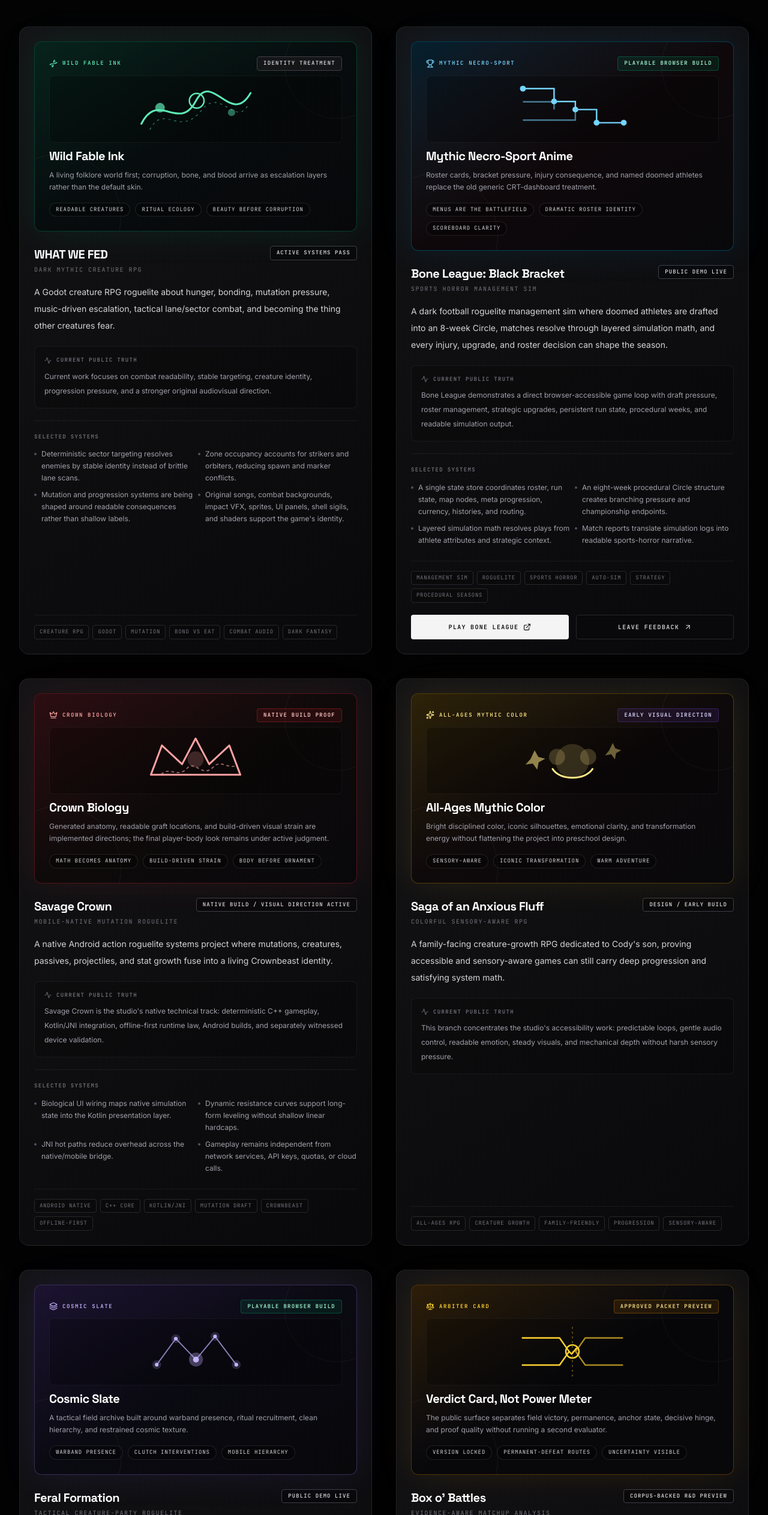
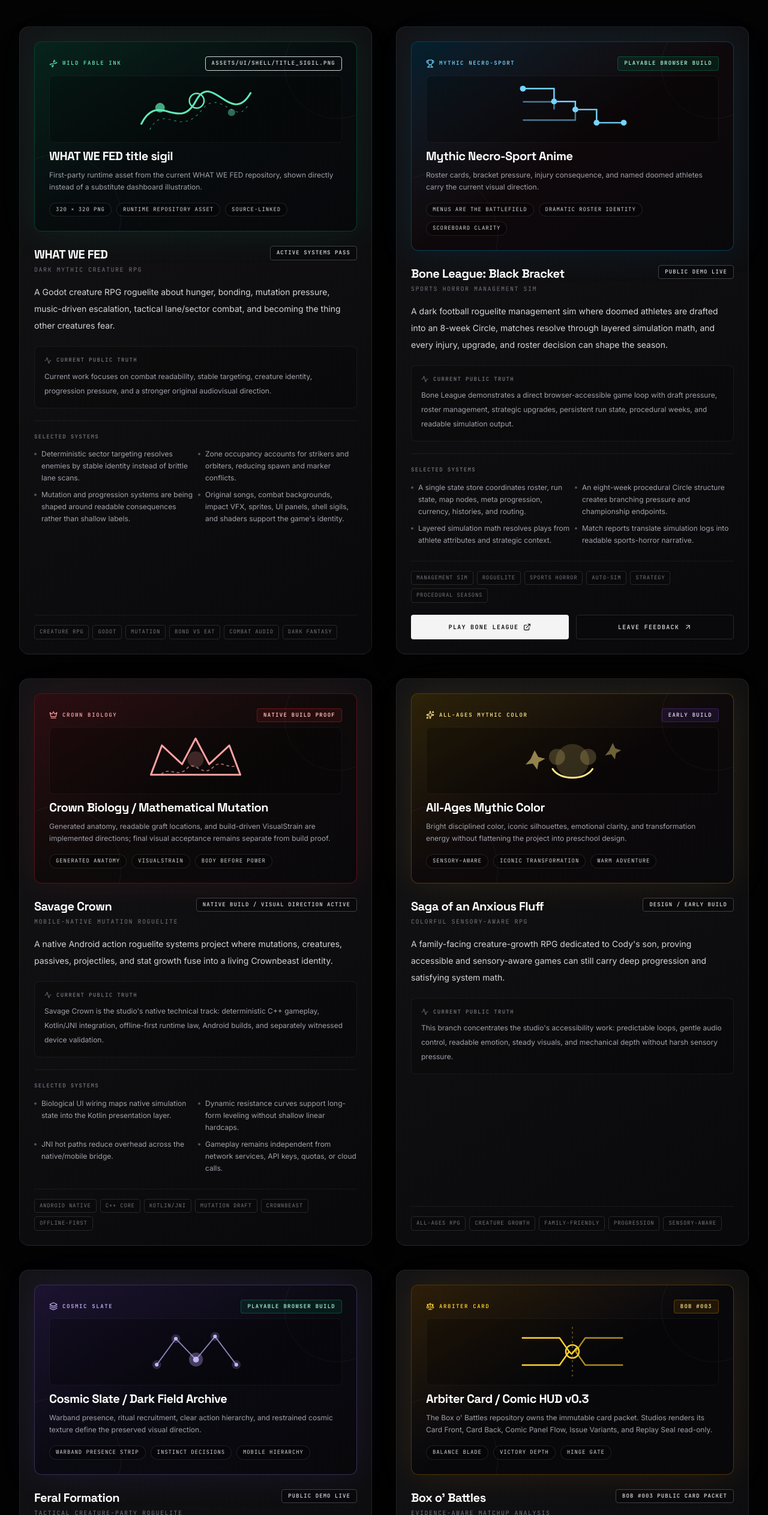
Before and after one commit to ultramonkey23/Ultramonkeydog-studios-, a React (Vite) app: page / in a window 1280 px wide. Shown: the part 2220-4746 px from the top of the page at 60% size. Built offline with nearby package versions, Linux system fonts and the light colour scheme.

Commit message:
content: use exact project language and direct WHAT WE FED asset

```diff
--- a/src/data.ts
+++ b/src/data.ts
@@ -16,11 +16,19 @@ export const PROJECTS_DATA: Project[] = [
     accentColor: "neon-green",
     publicVisual: {
       style: "wild-fable",
-      mediaState: "CONCEPT_TREATMENT",
-      mediaLabel: "Identity treatment",
-      heading: "Wild Fable Ink",
-      note: "A living folklore world first; corruption, bone, and blood arrive as escalation layers rather than the default skin.",
-      facets: ["Readable creatures", "Ritual ecology", "Beauty before corruption"],
+      mediaState: "RUNTIME_ASSET",
+      mediaLabel: "assets/ui/shell/title_sigil.png",
+      heading: "WHAT WE FED title sigil",
+      note: "First-party runtime asset from the current WHAT WE FED repository, shown directly instead of a substitute dashboard illustration.",
+      facets: ["320 × 320 PNG", "Runtime repository asset", "Source-linked"],
+      asset: {
+        src: "https://raw.githubusercontent.com/ultramonkey23/what-we-fed/master/assets/ui/shell/title_sigil.png",
+        alt: "WHAT WE FED title sigil from the game's current public repository",
+        width: 320,
+        height: 320,
+        sourceLabel: "title_sigil.png",
+        sourceUrl: "https://github.com/ultramonkey23/what-we-fed/blob/master/assets/ui/shell/title_sigil.png",
+      },
     },
     expandedDetails: "Current work focuses on combat readability, stable targeting, creature identity, progression pressure, and a stronger original audiovisual direction.",
     systemsUnderTheHood: [
@@ -43,7 +51,7 @@ export const PROJECTS_DATA: Project[] = [
       mediaState: "PLAYABLE_DEMO",
       mediaLabel: "Playable browser build",
       heading: "Mythic Necro-Sport Anime",
-      note: "Roster cards, bracket pressure, injury consequence, and named doomed athletes replace the old generic CRT-dashboard treatment.",
+      note: "Roster cards, bracket pressure, injury consequence, and named doomed athletes carry the current visual direction.",
       facets: ["Menus are the battlefield", "Dramatic roster identity", "Scoreboard clarity"],
     },
     demoUrl: "https://bone-league-black-bracket-604506170438.us-east1.run.app",
@@ -68,9 +76,9 @@ export const PROJECTS_DATA: Project[] = [
       style: "crown-biology",
       mediaState: "NATIVE_BUILD",
       mediaLabel: "Native build proof",
-      heading: "Crown Biology",
-      note: "Generated anatomy, readable graft locations, and build-driven visual strain are implemented directions; the final player-body look remains under active judgment.",
-      facets: ["Math becomes anatomy", "Build-driven strain", "Body before ornament"],
+      heading: "Crown Biology / Mathematical Mutation",
+      note: "Generated anatomy, readable graft locations, and build-driven VisualStrain are implemented directions; final visual acceptance remains separate from build proof.",
+      facets: ["Generated anatomy", "VisualStrain", "Body Before Power"],
     },
     expandedDetails: "Savage Crown is the studio's native technical track: deterministic C++ gameplay, Kotlin/JNI integration, offline-first runtime law, Android builds, and separately witnessed device validation.",
     systemsUnderTheHood: [
@@ -91,7 +99,7 @@ export const PROJECTS_DATA: Project[] = [
     publicVisual: {
       style: "all-ages-mythic",
       mediaState: "EARLY_BUILD",
-      mediaLabel: "Early visual direction",
+      mediaLabel: "Early build",
       heading: "All-Ages Mythic Color",
       note: "Bright disciplined color, iconic silhouettes, emotional clarity, and transformation energy without flattening the project into preschool design.",
       facets: ["Sensory-aware", "Iconic transformation", "Warm adventure"],
@@ -110,9 +118,9 @@ export const PROJECTS_DATA: Project[] = [
       style: "cosmic-slate",
       mediaState: "PLAYABLE_DEMO",
       mediaLabel: "Playable browser build",
-      heading: "Cosmic Slate",
-      note: "A tactical field archive built around warband presence, ritual recruitment, clean hierarchy, and restrained cosmic texture.",
-      facets: ["Warband presence", "Clutch interventions", "Mobile hierarchy"],
+      heading: "Cosmic Slate / Dark Field Archive",
+      note: "Warband presence, ritual recruitment, clear action hierarchy, and restrained cosmic texture define the preserved visual direction.",
+      facets: ["Warband Presence Strip", "Instinct decisions", "Mobile hierarchy"],
     },
     demoUrl: "https://feral-formation-604506170438.us-east1.run.app",
     demoLabel: "Play Feral Formation",
@@ -123,113 +131,44 @@ export const PROJECTS_DATA: Project[] = [
     title: "Box o' Battles",
     tone: "Evidence-aware matchup analysis",
     description: "A standalone Arbiter project that locks versions and scenarios, builds evidence-backed permanent-defeat routes, and produces structured matchup verdict packets.",
-    tags: ["Arbiter", "Evidence-Aware", "Structured Verdicts", "Matchup Analysis", "Read-Only Consumer"],
-    status: "Corpus-Backed R&D Preview",
+    tags: ["Arbiter", "Evidence-Aware", "Permanent-Defeat Routes", "Matchup Analysis", "Read-Only Consumer"],
+    status: "BOB #003 Public Card Packet",
     accentColor: "warm-amber",
     publicVisual: {
       style: "arbiter-card",
       mediaState: "READ_ONLY_PACKET",
-      mediaLabel: "Approved packet preview",
-      heading: "Verdict Card, Not Power Meter",
-      note: "The public surface separates field victory, permanence, anchor state, decisive hinge, and proof quality without running a second evaluator.",
-      facets: ["Version locked", "Permanent-defeat routes", "Uncertainty visible"],
+      mediaLabel: "BOB #003",
+      heading: "Arbiter Card / Comic HUD v0.3",
+      note: "The Box o' Battles repository owns the immutable card packet. Studios renders its Card Front, Card Back, Comic Panel Flow, Issue Variants, and Replay Seal read-only.",
+      facets: ["Balance Blade", "Victory Depth", "Hinge Gate"],
     },
-    expandedDetails: "The Box o' Battles repository owns evidence ingestion, evaluation, schema validation, and packet generation. The Studios website presents approved corpus output read-only and does not implement a competing evaluator.",
+    expandedDetails: "The Box o' Battles repository owns evidence ingestion, evaluation, schema validation, and packet generation. The Studios website presents the owner-held BOB #003 packet without implementing a competing evaluator.",
     systemsUnderTheHood: [
-      "Strict version, scenario, and victory-condition locking before analysis.",
-      "Permanent-defeat route comparison across access, interaction, effect, permanence, repeatability, and behavior.",
-      "Evidence records with source class, exact locator, limitations, and load-bearing claims.",
-      "Structured packets designed for deterministic replay and read-only public consumption.",
+      "Identity Bar locks versions, scenario, calibration, Math Spine version, and workflow version.",
+      "Conversion Spines preserve Access, Interaction, Effect, Permanence, Repeatability, and Behavior in order.",
+      "Victory Depth keeps field victory, anchor state, and essence finality separate.",
+      "Issue Variants are stored branches with distinct outputs; Studios does not recompute them.",
     ],
   },
 ];
 
 export const PRODUCTION_ROLES: ProductionRole[] = [
-  {
-    title: "Systems Design",
-    roleDescription: "Architecting game economies, creature mutation trees, stat scaling structures, and roguelite progression loops.",
-    iconName: "Palette",
-    howAiHelps: "Models curves, flags balance outliers, and turns rough systems intent into testable structures.",
-  },
-  {
-    title: "Code & Debugging",
-    roleDescription: "Building gameplay logic, rendering blocks, input listeners, state modules, and platform-specific bridges.",
-    iconName: "Terminal",
-    howAiHelps: "Accelerates implementation and audits while Cody keeps architecture and final behavior under human control.",
-  },
-  {
-    title: "Art Direction",
-    roleDescription: "Drafting mood targets, creature silhouettes, color systems, interface texture, and visual identity references.",
-    iconName: "Layers",
-    howAiHelps: "Generates candidate visual directions that are filtered through the studio's specific horror and underground taste.",
-  },
-  {
-    title: "Combat Logic",
-    roleDescription: "Designing combat clocks, clash windows, targeting rules, deterministic action steps, and active creature moves.",
-    iconName: "Cpu",
-    howAiHelps: "Stress-tests edge cases and maps multi-agent flow so combat stays readable under pressure.",
-  },
-  {
-    title: "UI / UX Planning",
-    roleDescription: "Creating touch maps, tactical dashboards, high-contrast menus, and responsive viewport structures.",
-    iconName: "Eye",
-    howAiHelps: "Runs layout stress checks and catches text, viewport, and state problems before they become public friction.",
-  },
-  {
-    title: "Documentation",
-    roleDescription: "Turning design notes, code decisions, and build proof into durable project memory.",
-    iconName: "FileText",
-    howAiHelps: "Collects scattered direction into readable specs, handoffs, and validation records.",
-  },
-  {
-    title: "Grant Materials",
-    roleDescription: "Preparing public program pitches, support requests, budget reasoning, and compliance-friendly materials.",
-    iconName: "Megaphone",
-    howAiHelps: "Improves structure, vocabulary, clarity, and evidence trails for funders and incubators.",
-  },
-  {
-    title: "Playtest Analysis",
-    roleDescription: "Parsing player logs, session reports, control friction, failure thresholds, and balance diagnostics.",
-    iconName: "FlaskConical",
-    howAiHelps: "Finds patterns in raw feedback and points iteration toward the highest-impact fixes.",
-  },
-  {
-    title: "Trailer / Marketing Prep",
-    roleDescription: "Compiling hooks, teaser language, gameplay capture plans, transcripts, and sound timing notes.",
-    iconName: "Megaphone",
-    howAiHelps: "Drafts sharp public copy and campaign structures for high-identity indie communities.",
-  },
+  { title: "Systems Design", roleDescription: "Architecting game economies, creature mutation trees, stat scaling structures, and roguelite progression loops.", iconName: "Palette", howAiHelps: "Models curves, flags balance outliers, and turns rough systems intent into testable structures." },
+  { title: "Code & Debugging", roleDescription: "Building gameplay logic, rendering blocks, input listeners, state modules, and platform-specific bridges.", iconName: "Terminal", howAiHelps: "Accelerates implementation and audits while Cody keeps architecture and final behavior under human control." },
+  { title: "Art Direction", roleDescription: "Drafting mood targets, creature silhouettes, color systems, interface texture, and visual identity references.", iconName: "Layers", howAiHelps: "Generates candidate visual directions that are filtered through the studio's specific horror and underground taste." },
+  { title: "Combat Logic", roleDescription: "Designing combat clocks, clash windows, targeting rules, deterministic action steps, and active creature moves.", iconName: "Cpu", howAiHelps: "Stress-tests edge cases and maps multi-agent flow so combat stays readable under pressure." },
+  { title: "UI / UX Planning", roleDescription: "Creating touch maps, tactical dashboards, high-contrast menus, and responsive viewport structures.", iconName: "Eye", howAiHelps: "Runs layout stress checks and catches text, viewport, and state problems before they become public friction." },
+  { title: "Documentation", roleDescription: "Turning design notes, code decisions, and build proof into durable project memory.", iconName: "FileText", howAiHelps: "Collects scattered direction into readable specs, handoffs, and validation records." },
+  { title: "Grant Materials", roleDescription: "Preparing public program pitches, support requests, budget reasoning, and compliance-friendly materials.", iconName: "Megaphone", howAiHelps: "Improves structure, vocabulary, clarity, and evidence trails for funders and incubators." },
+  { title: "Playtest Analysis", roleDescription: "Parsing player logs, session reports, control friction, failure thresholds, and balance diagnostics.", iconName: "FlaskConical", howAiHelps: "Finds patterns in raw feedback and points iteration toward the highest-impact fixes." },
+  { title: "Trailer / Marketing Prep", roleDescription: "Compiling hooks, teaser language, gameplay capture plans, transcripts, and sound timing notes.", iconName: "Megaphone", howAiHelps: "Drafts sharp public copy and campaign structures for high-identity indie communities." },
 ];
 
 export const FUNDING_NEEDS: FundingNeed[] = [
-  {
-    title: "Dedicated Game-Development Workstation",
-    description: "Hardware for local builds, engine work, asset prep, simulation testing, and faster iteration without phone-only bottlenecks.",
-    urgency: "High Priority",
-  },
-  {
-    title: "Drawing & Visual Production Tools",
-    description: "Active display/tablet support and visual software for creature sheets, UI textures, pixel work, and original asset direction.",
-    urgency: "High Priority",
-  },
-  {
-    title: "Premium AI Production Tools",
-    description: "Coding agents, analysis tools, regression helpers, image pipelines, and documentation systems for disciplined solo production.",
-    urgency: "Strategic Pillar",
-  },
-  {
-    title: "Original Asset Creation Support",
-    description: "Custom sound effects, music support, creature art, animation help, voice/audio experiments, and tactile feedback polish.",
-    urgency: "Strategic Pillar",
-  },
-  {
-    title: "Playable Demo Development",
-    description: "Polishing browser prototypes and native builds into clearer vertical slices for public testing, funders, and storefront preparation.",
-    urgency: "High Priority",
-  },
-  {
-    title: "Public-Facing Materials",
-    description: "Pitch decks, manuals, short-form videos, technical summaries, screenshots, capture passes, and community-ready project pages.",
-    urgency: "Mid Priority",
-  },
+  { title: "Dedicated Game-Development Workstation", description: "Hardware for local builds, engine work, asset prep, simulation testing, and faster iteration without phone-only bottlenecks.", urgency: "High Priority" },
+  { title: "Drawing & Visual Production Tools", description: "Active display/tablet support and visual software for creature sheets, UI textures, pixel work, and original asset direction.", urgency: "High Priority" },
+  { title: "Premium AI Production Tools", description: "Coding agents, analysis tools, regression helpers, image pipelines, and documentation systems for disciplined solo production.", urgency: "Strategic Pillar" },
+  { title: "Original Asset Creation Support", description: "Custom sound effects, music support, creature art, animation help, voice/audio experiments, and tactile feedback polish.", urgency: "Strategic Pillar" },
+  { title: "Playable Demo Development", description: "Polishing browser prototypes and native builds into clearer vertical slices for public testing, funders, and storefront preparation.", urgency: "High Priority" },
+  { title: "Public-Facing Materials", description: "Pitch decks, manuals, short-form videos, technical summaries, screenshots, capture passes, and community-ready project pages.", urgency: "Mid Priority" },
 ];
```
